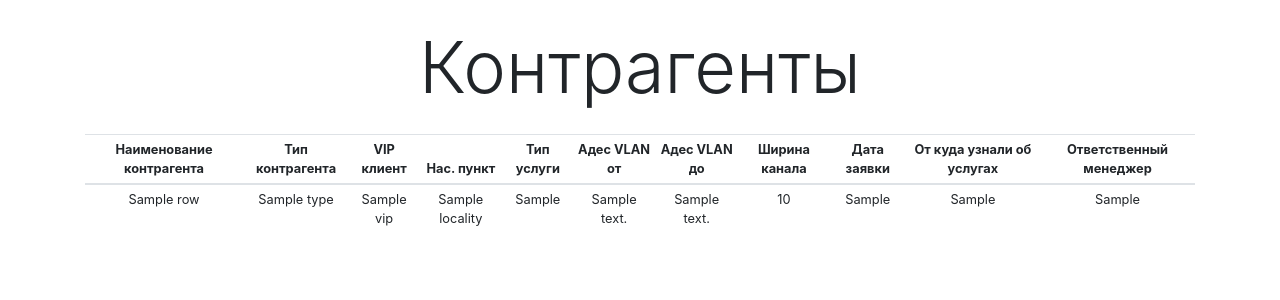
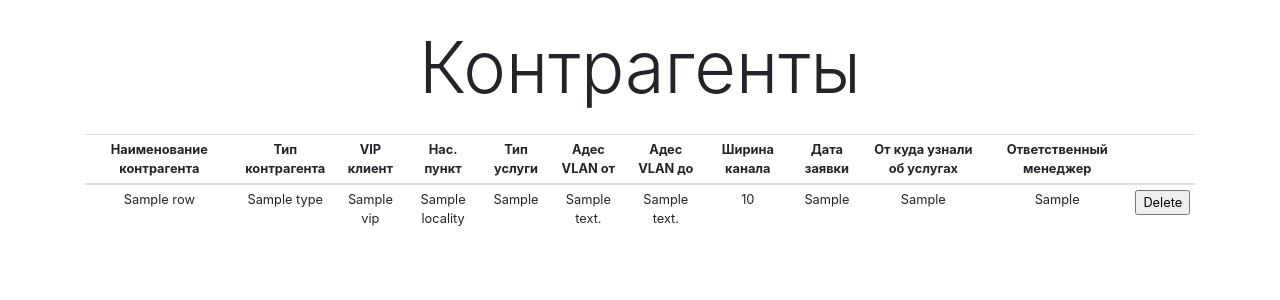
Before and after one commit to painassasin/kTelecomTestCase, a Flask app: template app/templates/view.html in a window 1280 px wide. Shown: the top 300 px of the page. Run offline with Flask 2, Linux system fonts and the light colour scheme; the template is opened without the code that fills it: most values are stand-ins (such as "Sample title", 1, 10 or a date in 2020); some libraries are stand-ins or nearby versions.

Commit message:
Delete button created

```diff
--- /dev/null
+++ b/app/static/js/script.js
@@ -0,0 +1,3 @@
+$('body').on('click', 'input.delete_button', function() {
+   $(this).parents('tr').remove();
+});
--- a/app/templates/layout.html
+++ b/app/templates/layout.html
@@ -7,11 +7,14 @@
 	<meta http-equiv="X-UA-Compatible" content="ie=edge">
 	<title>{% if title %}{{ title }}{% else %}K-Telecom{% endif %}</title>
 	<link rel="stylesheet" href="https://stackpath.bootstrapcdn.com/bootstrap/4.5.2/css/bootstrap.min.css">
+	<link rel="stylesheet" href="static/css/style.css">
 </head>
 <body>
 	<div class="container">
 		{% block content %}
 		{% endblock %}
 	</div>
+	<script src="http://ajax.googleapis.com/ajax/libs/jquery/1.11.1/jquery.min.js"></script>
+	<script type="text/javascript" src="static/js/script.js"></script>
 </body>
 </html>
--- a/app/templates/view.html
+++ b/app/templates/view.html
@@ -6,7 +6,7 @@
 	</div>
 
 	{# ... table section ...#}
-		<table class="table table-sm small text-sm-center">
+		<table class="table table-sm small text-sm-center table-hover">
 			<thead>
 				<tr>
 					<th scope="col">Наименование контрагента</th>
@@ -20,6 +20,7 @@
 					<th scope="col">Дата заявки</th>
 					<th scope="col">От куда узнали об услугаx</th>
 					<th scope="col">Ответственный менеджер</th>
+					<th></th>
 				</tr>
 			</thead>
 			<tbody>
@@ -36,6 +37,9 @@
 					<td>{{ row.data_of_request }}</td>
 					<td>{{ row.information_source }}</td>
 					<td>{{ row.responsible_manager }}</td>
+					<td>
+						<input type="button" value="Delete" class="delete_button"/>
+					</td>
 				</tr>
 				{% endfor %}
 			</tbody>
```
Also changed, not shown: app/static/css/style.css (added).
